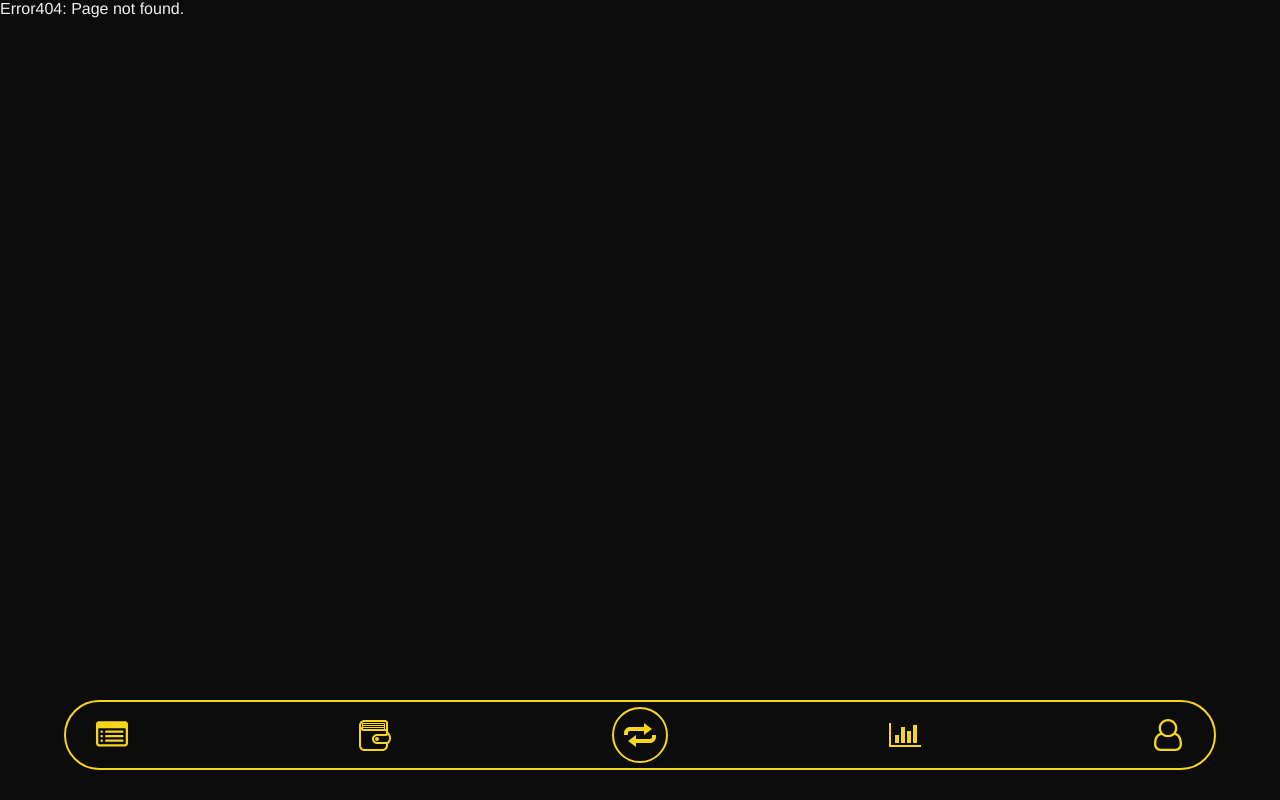
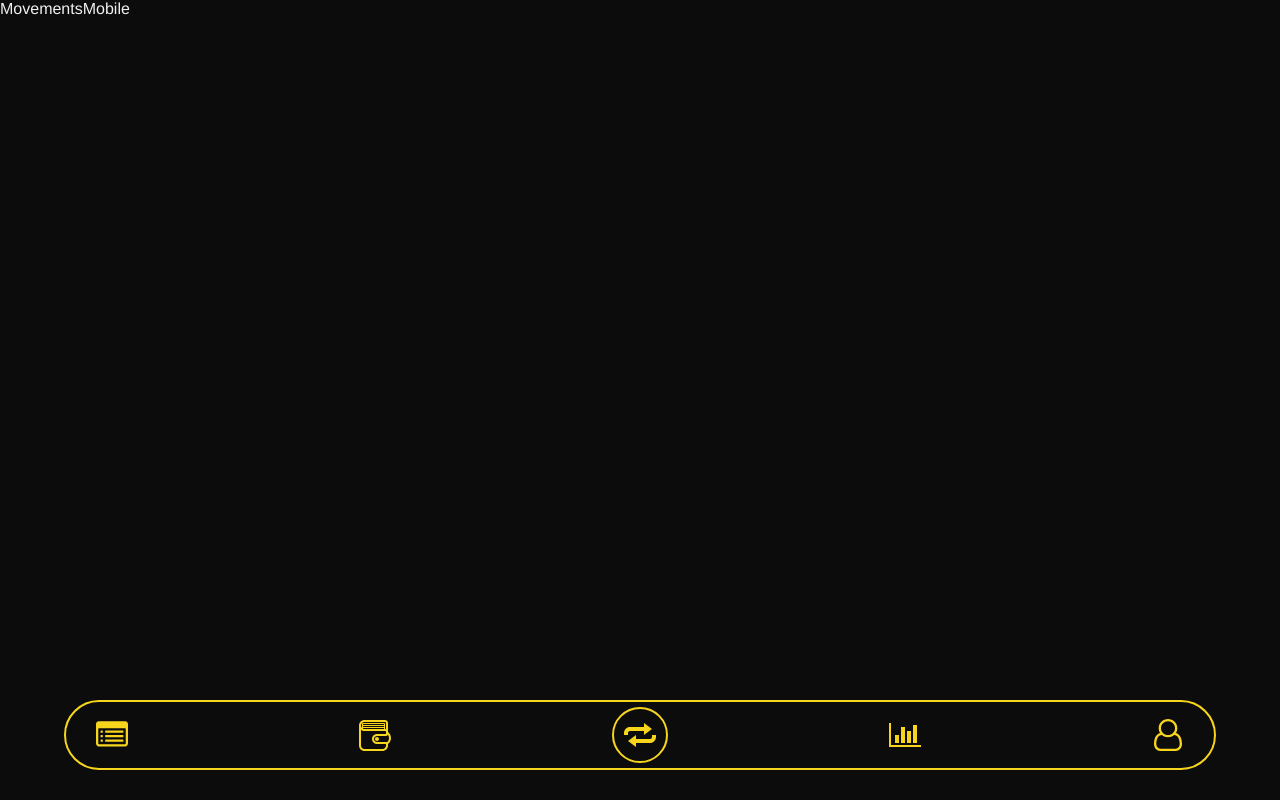
Before and after one commit to nazarenoalt/let-me-coin, a React (Vite) app: page /movements in a window 1280 px wide. Before the commit this address had no page. Built offline with nearby package versions, Linux system fonts and the light colour scheme.

Commit message:
replace homepage by login and movements

```diff
--- a/src/App.tsx
+++ b/src/App.tsx
@@ -1,17 +1,19 @@
 import { BrowserRouter as Router, Routes, Route } from 'react-router';
-import GlobalStyles from './globalStyles.js';
-import HomePage from './pages/HomePage/HomePage';
+import GlobalStyles from './globalStyles.ts';
+import MovementsPage from './pages/MovementsPage/MovementsPage';
 import CategoriesPage from './pages/CategoriesPage/CategoriesPage';
-import { Error404 } from './pages/Error404/Error404';
-import { MobileLayout } from './layouts/MobileLayout/MobileLayout.js';
+import Error404 from './pages/Error404/Error404';
+import { MobileLayout } from './layouts/MobileLayout/MobileLayout';
+import LoginPage from './pages/LoginPage/LoginPage';
+
 function App() {
-
   return (
     <>
       <Router>
         <Routes>
           <Route element={<MobileLayout />}>
-            <Route path="/" element={<HomePage />} />
+            <Route path="/" element={<LoginPage />} />
+            <Route path="/movements" element={<MovementsPage />} />
             <Route path="/categories" element={<CategoriesPage />} />
             <Route path="*" element={<Error404 />} />
           </Route>
@@ -22,5 +24,4 @@ function App() {
   )
 }
 
-
 export default App
--- /dev/null
+++ b/src/components/MovementsMobile/MovementsMobile.tsx
@@ -0,0 +1,7 @@
+const MovementsMobile = () => {
+  return (
+    <div>MovementsMobile</div>
+  )
+}
+
+export default MovementsMobile
--- a/src/pages/Error404/Error404.tsx
+++ b/src/pages/Error404/Error404.tsx
@@ -1,5 +1,7 @@
-export const Error404 = () => {
+const Error404 = () => {
   return (
     <div>Error404: Page not found.</div>
   )
 }
+
+export default Error404;
--- a/src/pages/HomePage/HomePage.tsx
+++ /dev/null
@@ -1,13 +0,0 @@
-import { Wrapper } from './HomePage.styles.ts';
-import { useTranslations } from '../../utils/translate.ts';
-
-const HomePage = () => {
-  const { t } = useTranslations({ lang: null });
-
-  return (
-    <Wrapper>
-      <h1>{t("HomePage.Title")}</h1>
-    </Wrapper>
-  )
-};
-export default HomePage;
--- /dev/null
+++ b/src/pages/LoginPage/LoginPage.tsx
@@ -0,0 +1,14 @@
+import { useEffect } from 'react'
+import { useNavigate } from 'react-router'
+
+const LoginPage = () => {
+  const navigate = useNavigate();
+
+  useEffect(() => {
+    navigate('/movements');
+  }, [navigate])
+
+  return null;
+}
+
+export default LoginPage
--- /dev/null
+++ b/src/pages/MovementsPage/MovementsPage.tsx
@@ -0,0 +1,11 @@
+import { Wrapper } from './HomePage.styles.ts'
+import MovementsMobile from '../../components/MovementsMobile/MovementsMobile'
+
+const MovementsPage = () => {
+  return (
+    <Wrapper>
+      <MovementsMobile />
+    </Wrapper>
+  )
+};
+export default MovementsPage;
```
Also changed, not shown: src/components/HomeMobile/HomeMobile.tsx (deleted), src/pages/MovementsPage/HomePage.styles.ts (renamed from src/pages/HomePage/HomePage.styles.ts).
